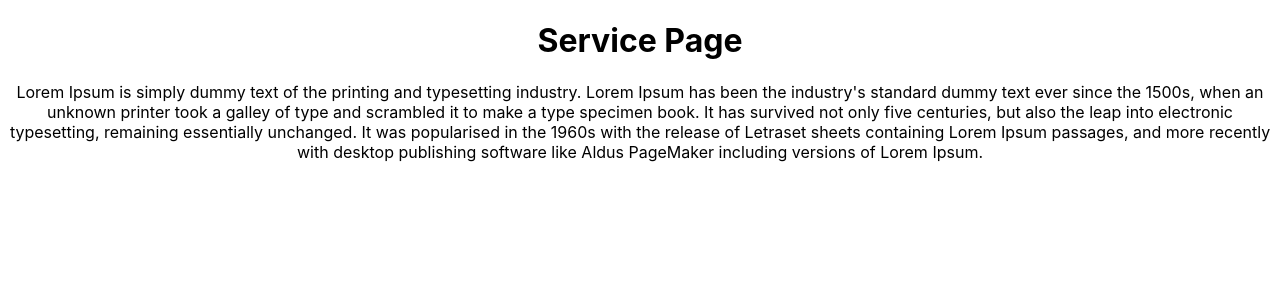
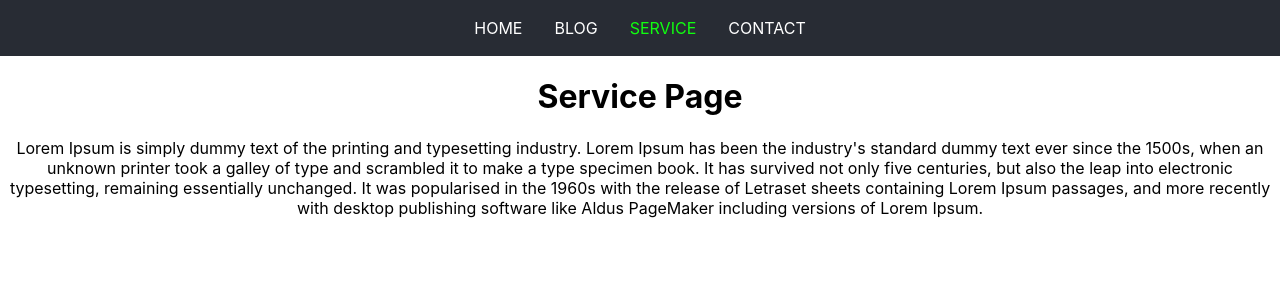
Before and after one commit to mamunurrashid1010/react-routing-implement, a React (Create React App) app: page /service in a window 1280 px wide. Shown: the top 300 px of the page. Built offline with nearby package versions, Linux system fonts and the light colour scheme.

Commit message:
navbar implement

```diff
--- a/src/App.css
+++ b/src/App.css
@@ -36,3 +36,23 @@
     transform: rotate(360deg);
   }
 }
+
+/*------------------ navbar -----------------------------*/
+nav{
+  height: 7vh;
+  background-color: #282c34;
+  display: flex;
+  justify-content: center;
+  align-items: center;
+}
+.nav-link{
+  color: white;
+  margin: 1rem;
+  text-decoration: none;
+}
+.nav-link:hover{
+  color: orangered;
+}
+nav .active{
+  color: #10ff10;
+}
--- a/src/App.js
+++ b/src/App.js
@@ -6,11 +6,13 @@ import Blog from "./pages/Blog";
 import Service from "./pages/Service";
 import Contact from "./pages/Contact";
 import Error from "./pages/Error";
+import Navbar from "./navbar/Navbar";
 
 function App() {
   return (
     <div className="App">
       <BrowserRouter>
+          <Navbar/>
           <Routes>
               <Route path="/" element={<Home/>} />
               <Route path="/blog" element={<Blog/>} />
--- /dev/null
+++ b/src/navbar/Navbar.js
@@ -0,0 +1,15 @@
+import React from 'react';
+import {Link, NavLink} from "react-router-dom";
+
+const Navbar = () => {
+    return (
+        <nav>
+            <NavLink to="/" className="nav-link">HOME </NavLink>
+            <NavLink to="/blog" className="nav-link">BLOG </NavLink>
+            <NavLink to="/service" className="nav-link">SERVICE </NavLink>
+            <NavLink to="/contact" className="nav-link">CONTACT </NavLink>
+        </nav>
+    );
+};
+
+export default Navbar;
```
